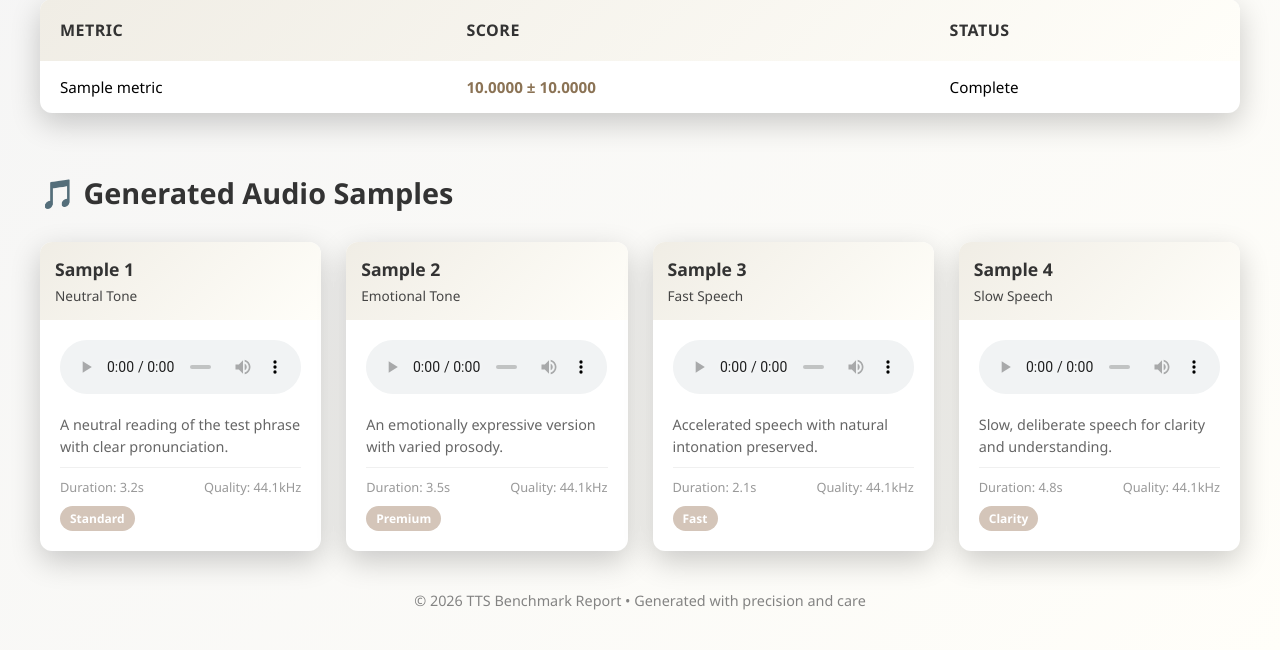
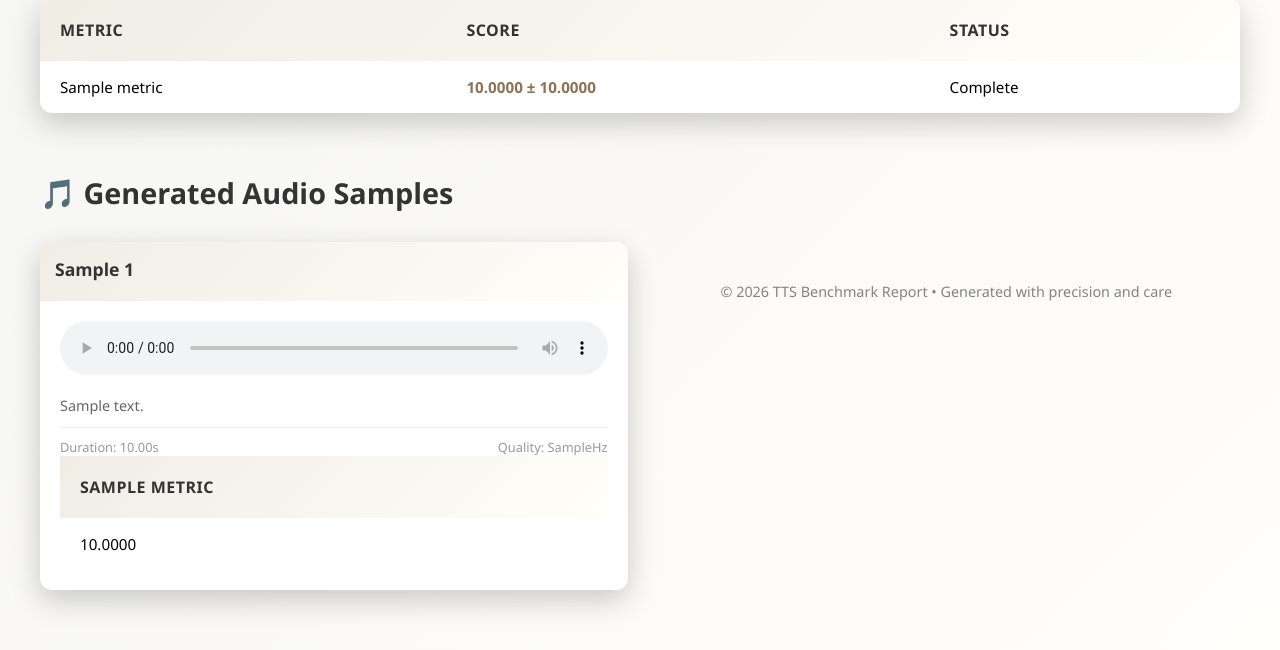
Before and after one commit to amhajavi/tts-bench, a Python web app: template tts_bench/templates/single_model_report.html in a window 1280 px wide. Shown: the part 136-786 px from the top of the page. Run offline with Jinja, Linux system fonts and the light colour scheme; the template is opened without the code that fills it: most values are stand-ins (such as "Sample title", 1, 10 or a date in 2020).

Commit message:
feat: designing the single model report

```diff
--- a/tts_bench/templates/single_model_report.html
+++ b/tts_bench/templates/single_model_report.html
@@ -3,12 +3,12 @@
 <head>
     <meta charset="UTF-8">
     <meta name="viewport" content="width=device-width, initial-scale=1.0">
-    <title>{{ results.model }} - TTS Model Report</title>
+    <title>{{ result.model }} - TTS Model Report</title>
     <link rel="stylesheet" href="assets/style.css">
 </head>
 <body>
     <div class="container">
-        <h1>📊 {{ results.model }} - TTS Model Report</h1>
+        <h1>📊 {{ result.model }} - TTS Model Report</h1>
 
         <!-- Metrics Table -->
         <div class="metrics-table">
@@ -21,10 +21,10 @@
                     </tr>
                 </thead>
                 <tbody>
-                    {% for metric, score in results.scores.items() %}
+                    {% for metric in result.metrics %}
                     <tr>
                         <td>{{ metric }}</td>
-                        <td class="metric-value">{{ "%.4f"|format(score.all[0]) }} ± {{ "%.4f"|format(score.all[1]) }}</td>
+                        <td class="metric-value">{{ "%.4f"|format(result.scores[metric][0]) }} ± {{ "%.4f"|format(result.scores[metric][1]) }}</td>
                         <td>Complete</td>
                     </tr>
                     {% endfor %}
@@ -36,87 +36,41 @@
         <div class="audio-section">
             <h2>🎵 Generated Audio Samples</h2>
             <div class="audio-cards">
-                <!-- Card 1 -->
+                {% for index, instance in result.instances.items() %}
                 <div class="audio-card">
                     <div class="card-header">
-                        <h3>Sample 1</h3>
-                        <p>Neutral Tone</p>
+                        <h3>Sample {{ index }}</h3>
                     </div>
                     <div class="card-body">
                         <audio class="audio-player" controls>
-                            <source src="" type="audio/wav">
+                            <source src="{{ instance.file }}">
                             Your browser does not support the audio element.
                         </audio>
-                        <p class="card-text">A neutral reading of the test phrase with clear pronunciation.</p>
+                        <p class="card-text">{{instance.text}}</p>
                         <div class="card-meta">
-                            <span>Duration: 3.2s</span>
-                            <span>Quality: 44.1kHz</span>
+                            <span>Duration: {{ "%.2f"|format(instance.duration) }}s</span>
+                            <span>Quality: {{ instance.sr }}Hz</span>
                         </div>
-                        <span class="badge">Standard</span>
+
+                        <table class="instance-metrics">
+                            <thead>
+                                <tr>
+                                    {% for metric in result.metrics %}
+                                    <th>{{ metric }}</th>
+                                    {% endfor %}
+                                </tr>
+                            </thead>
+                            <tbody>
+                                <tr>
+                                    {% for metric in result.metrics %}
+                                    <td>{{ "%.4f"|format(instance[metric]) }}</td>
+                                    {% endfor %}
+                                </tr>
+                            </tbody>
+                        </table>
                     </div>
                 </div>
-
-                <!-- Card 2 -->
-                <div class="audio-card">
-                    <div class="card-header">
-                        <h3>Sample 2</h3>
-                        <p>Emotional Tone</p>
-                    </div>
-                    <div class="card-body">
-                        <audio class="audio-player" controls>
-                            <source src="" type="audio/wav">
-                            Your browser does not support the audio element.
-                        </audio>
-                        <p class="card-text">An emotionally expressive version with varied prosody.</p>
-                        <div class="card-meta">
-                            <span>Duration: 3.5s</span>
-                            <span>Quality: 44.1kHz</span>
-                        </div>
-                        <span class="badge">Premium</span>
-                    </div>
-                </div>
-
-                <!-- Card 3 -->
-                <div class="audio-card">
-                    <div class="card-header">
-                        <h3>Sample 3</h3>
-                        <p>Fast Speech</p>
-                    </div>
-                    <div class="card-body">
-                        <audio class="audio-player" controls>
-                            <source src="" type="audio/wav">
-                            Your browser does not support the audio element.
-                        </audio>
-                        <p class="card-text">Accelerated speech with natural intonation preserved.</p>
-                        <div class="card-meta">
-                            <span>Duration: 2.1s</span>
-                            <span>Quality: 44.1kHz</span>
-                        </div>
-                        <span class="badge">Fast</span>
-                    </div>
-                </div>
-
-                <!-- Card 4 -->
-                <div class="audio-card">
-                    <div class="card-header">
-                        <h3>Sample 4</h3>
-                        <p>Slow Speech</p>
-                    </div>
-                    <div class="card-body">
-                        <audio class="audio-player" controls>
-                            <source src="" type="audio/wav">
-                            Your browser does not support the audio element.
-                        </audio>
-                        <p class="card-text">Slow, deliberate speech for clarity and understanding.</p>
-                        <div class="card-meta">
-                            <span>Duration: 4.8s</span>
-                            <span>Quality: 44.1kHz</span>
-                        </div>
-                        <span class="badge">Clarity</span>
-                    </div>
-                </div>
-            </div>
-        </div>
+                {% endfor %}
 
         <footer class="footer">
             <p>© 2026 TTS Benchmark Report • Generated with precision and care</p>
```
